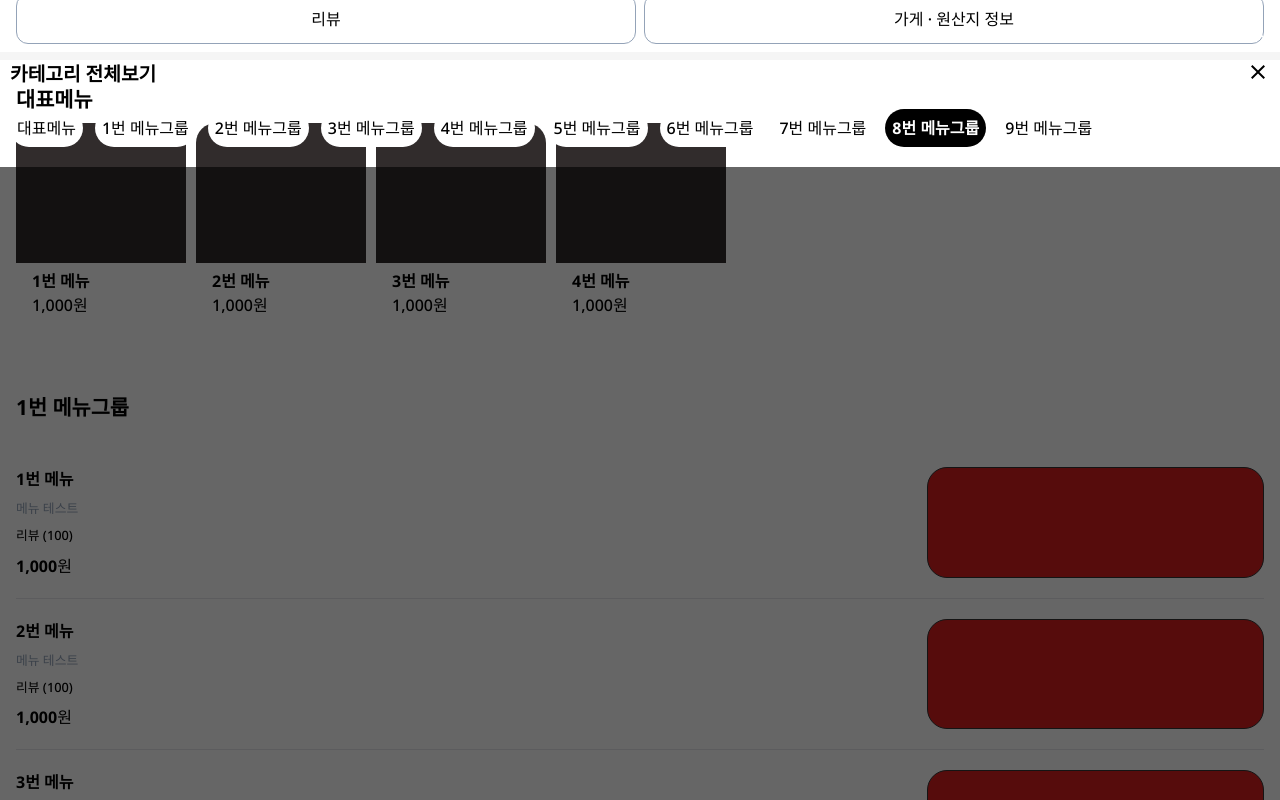
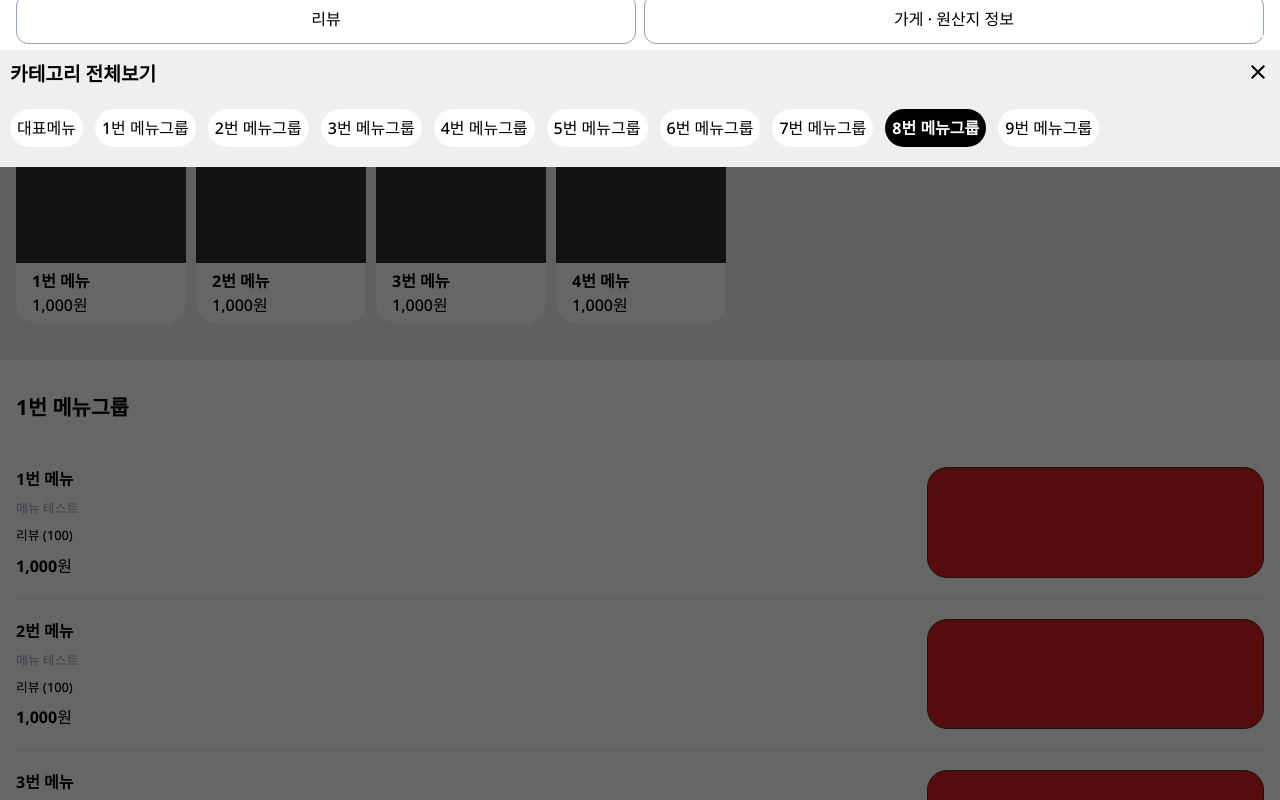
Before and after one commit to tlsrl6427/yogiyo-front, a Next.js app: page /detail in a window 1280 px wide. Both pictures are taken after a click on the element 1255 px from the left and 682 px from the top of the page. Shown: the part 599-1399 px from the top of the page. Built offline with nearby package versions, Linux system fonts and the light colour scheme.

Commit message:
[fix] git 충돌 해결

```diff
--- a/components/detail/DetailTabMenu.tsx
+++ b/components/detail/DetailTabMenu.tsx
@@ -200,14 +200,14 @@ const DetailTabMenu = ({shopInfo}: Props) => {
 
       {/* 풀 메뉴 영역 */}
       {isFullMenu && <div className='fixed top-[50px] left-0 z-20 w-full' style={{height: '100vh'}}>
-        <p className='bg-yogrey6 flex justify-between w-full font-bold text-[1.2rem] p-[10px]'>
+        <p className='bg-grey9 flex justify-between w-full font-bold text-[1.2rem] p-[10px]'>
           카테고리 전체보기
           <IoMdClose
             style={{fontSize: '1.5rem'}}
             onClick={() => setIsFullMenu(!isFullMenu)}
           />
         </p>
-        <div className='flex flex-wrap gap-3 bg-yogrey6 p-[10px] pb-[20px]'>
+        <div className='flex flex-wrap gap-3 bg-grey9 p-[10px] pb-[20px]'>
         {dummyMenu?.map((menuGroup, i) => (
           <span
             key={i}
@@ -236,7 +236,7 @@ const DetailTabMenu = ({shopInfo}: Props) => {
               <div
                 key={i}
                 ref={el => {if(el) sectionRefs.current[menuGroup?.name] = el;}}
-                className='bg-yogrey6 h-[300px] p-4 relative'
+                className='bg-grey9 h-[300px] p-4 relative'
               >
                 <div
                   className='absolute top-[0%] left-[50%]'
--- a/tailwind.config.ts
+++ b/tailwind.config.ts
@@ -20,6 +20,7 @@ const config: Config = {
         grey6: '#333333',
         grey7: '#eef3f6',
         grey8: '#dfe4e8',
+        grey9: '#EFEFEF',
         kakao: '#F6E24B',
         naver: '#77C261',
 
```
